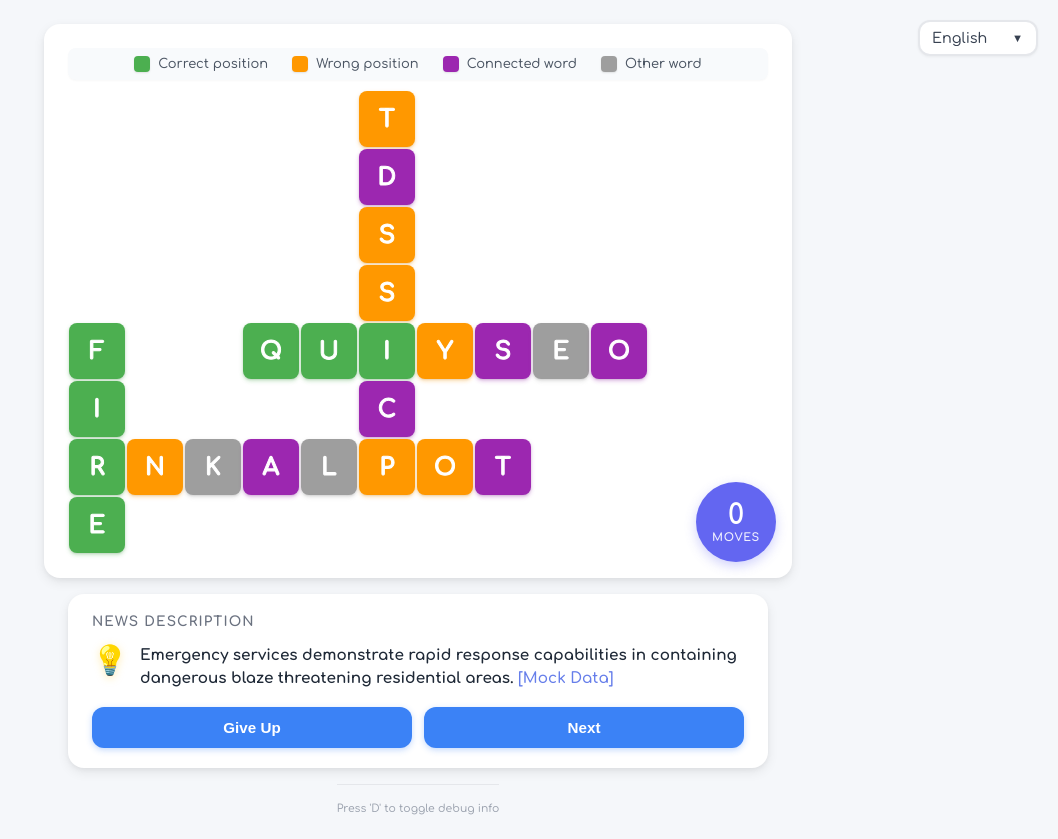
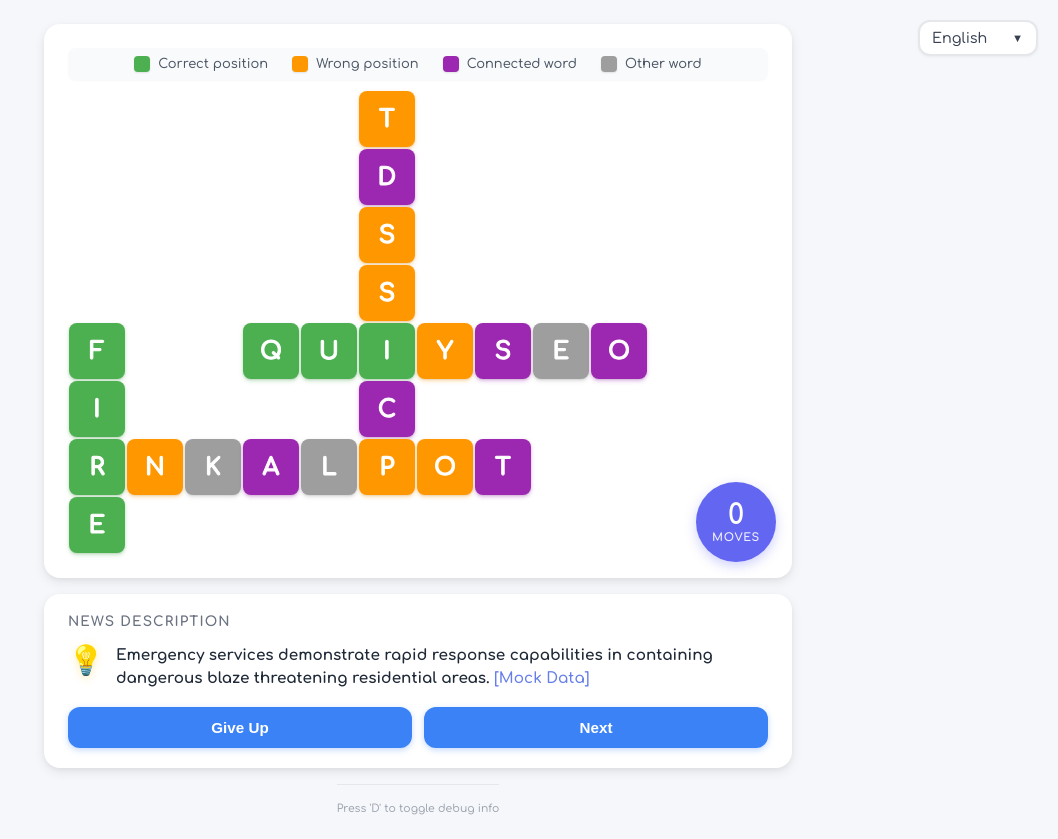
Before and after one commit to Pak911/headlines, a plain HTML site: page index.html in a window 1280 px wide. Shown: the whole page, without its empty margins (222-1280 px from the left). Drawn offline with Linux system fonts and the light colour scheme; no server answers.

Commit message:
hint as wide as plaing field

```diff
--- a/scripts/gameplay/game-controller.js
+++ b/scripts/gameplay/game-controller.js
@@ -541,6 +541,15 @@ async function enhancedInitGame() {
     // Display headline description as hint
     displayHeadlineDescription();
 
+    // Match hint section width to crossword container width
+    setTimeout(() => {
+        const crosswordContainer = document.querySelector('.crossword-container');
+        const hintSection = document.querySelector('.hint-section');
+        if (crosswordContainer && hintSection) {
+            hintSection.style.width = crosswordContainer.offsetWidth + 'px';
+        }
+    }, 50);
+
     // Update difficulty display
     updateDifficultyDisplay();
 
--- a/styles/base.css
+++ b/styles/base.css
@@ -101,6 +101,7 @@ body {
     display: flex;
     flex-direction: column;
     align-items: center;
+    justify-content: center;
     min-height: 100vh;
     padding: 24px;
 }
--- a/styles/game-board.css
+++ b/styles/game-board.css
@@ -1,6 +1,6 @@
 /* Main game container */
 .main-game-container {
-    max-width: 700px;
+    min-width: 700px;
     width: fit-content;
     margin: 0 auto;
     display: flex;
--- a/styles/hint-section.css
+++ b/styles/hint-section.css
@@ -8,7 +8,6 @@
     display: flex;
     flex-direction: column;
     gap: 16px;
-    width: 100%;
     box-sizing: border-box;
 }
 
```
